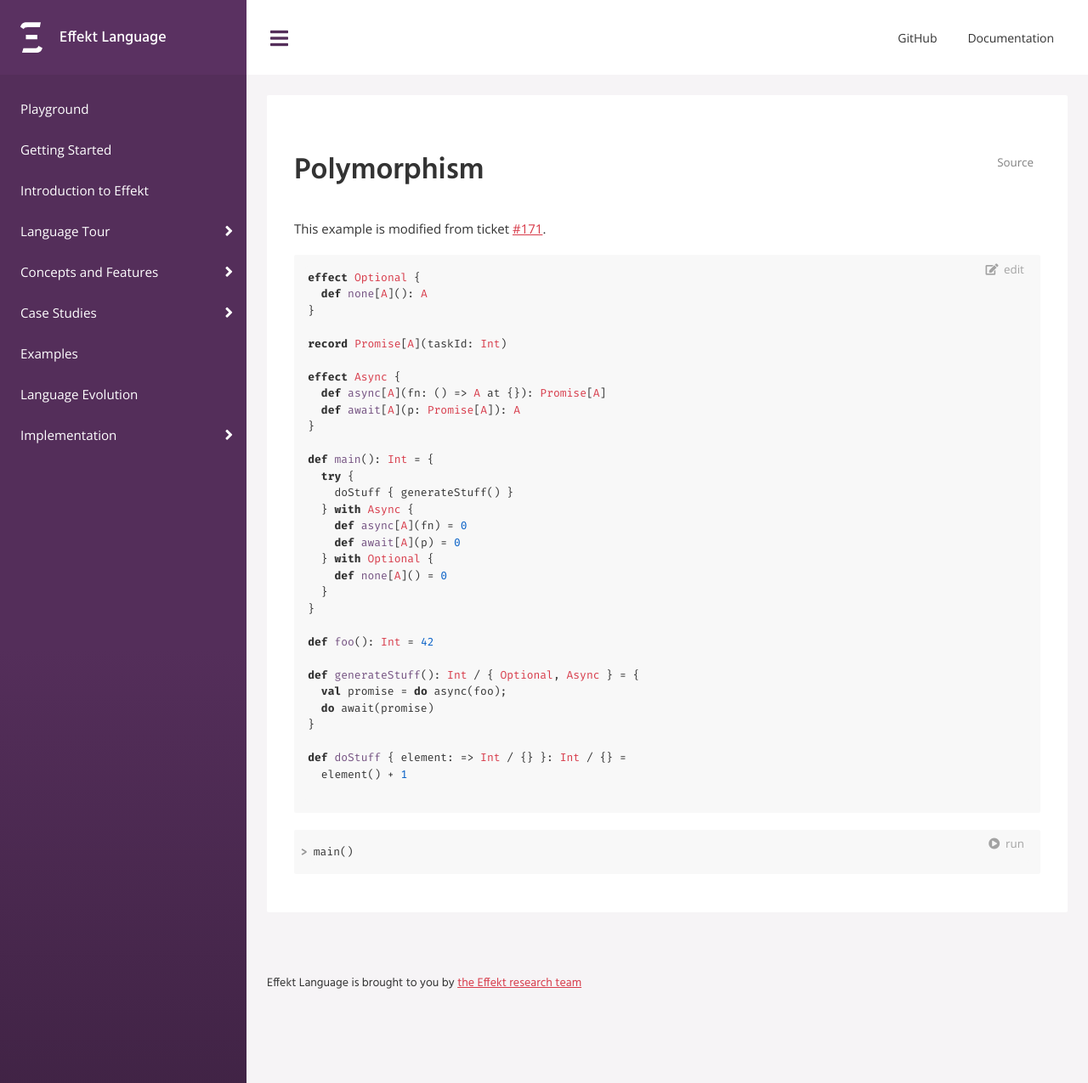
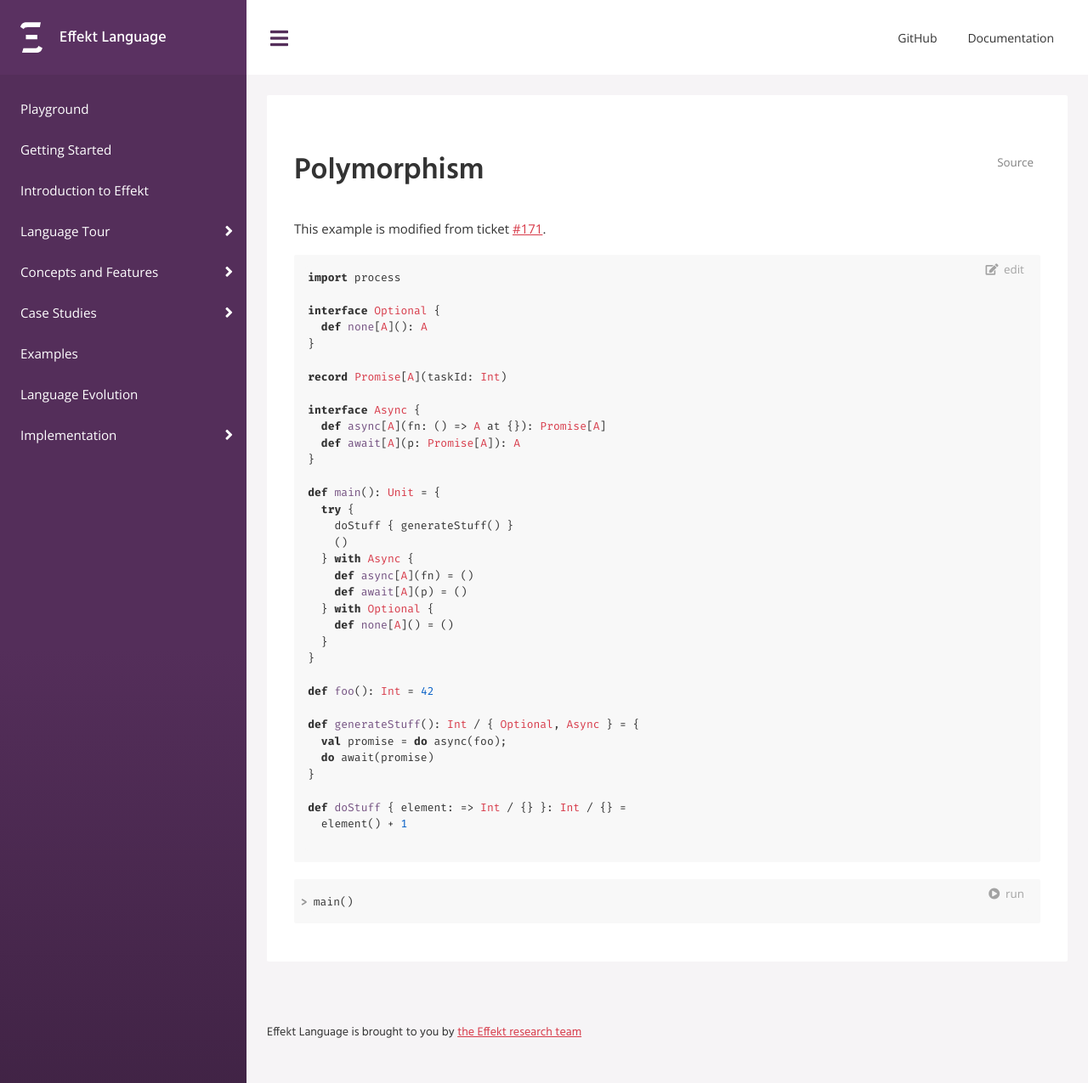
Before and after one commit to effekt-lang/effekt-website, a Jekyll site: the page built from _examples/polymorphism.md, in a window 1280 px wide and 1275 px high. Shown: the whole window at 85% size. Built offline with Jekyll 4.4.1, drawn with Linux system fonts in a browser that asks for light colours.

Commit message:
Fix examples

````diff
--- a/_examples/polymorphism.md
+++ b/_examples/polymorphism.md
@@ -7,25 +7,28 @@ date: 2022-11-03
 This example is modified from ticket [#171](https://github.com/effekt-lang/effekt/issues/171).
 
 ```effekt
-effect Optional {
+import process
+
+interface Optional {
   def none[A](): A
 }
 
 record Promise[A](taskId: Int)
 
-effect Async {
+interface Async {
   def async[A](fn: () => A at {}): Promise[A]
   def await[A](p: Promise[A]): A
 }
 
-def main(): Int = {
+def main(): Unit = {
   try {
     doStuff { generateStuff() }
+    ()
   } with Async {
-    def async[A](fn) = 0
-    def await[A](p) = 0
+    def async[A](fn) = ()
+    def await[A](p) = ()
   } with Optional {
-    def none[A]() = 0
+    def none[A]() = ()
   }
 }
 
````
Also changed, not shown: _examples/async.md (+3 -3 lines), _examples/choreo.md (+4 -4 lines), _examples/pushpull.md (+4 -4 lines).
